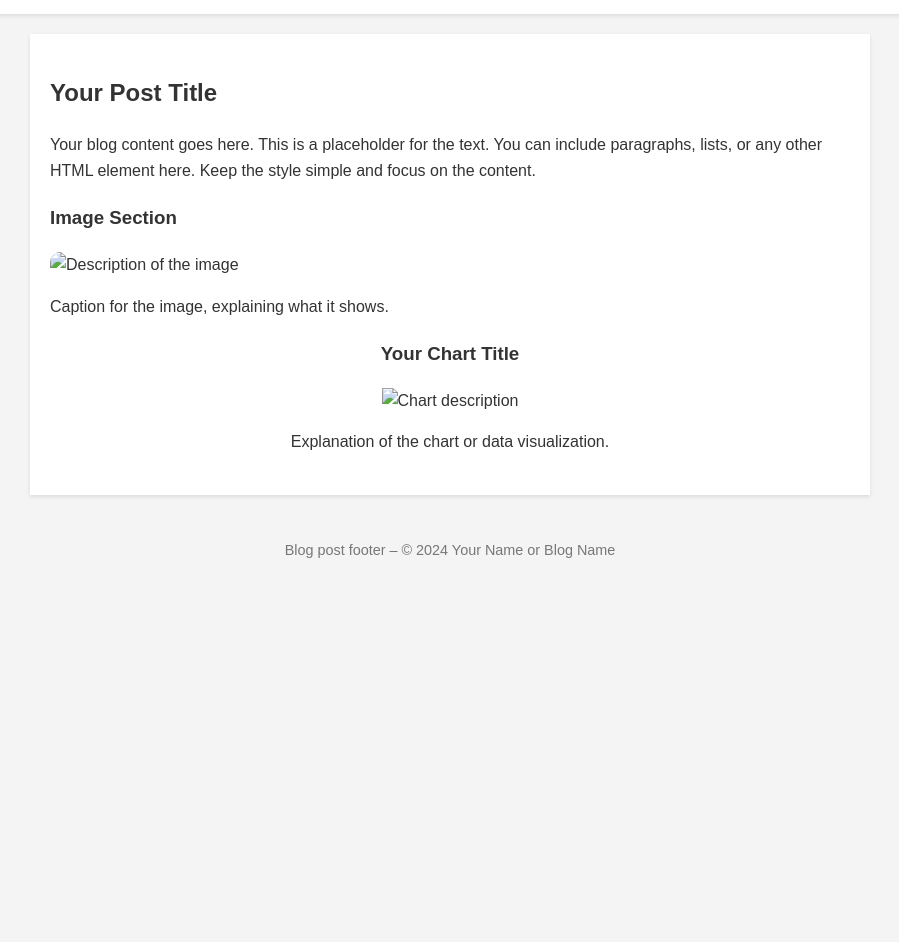
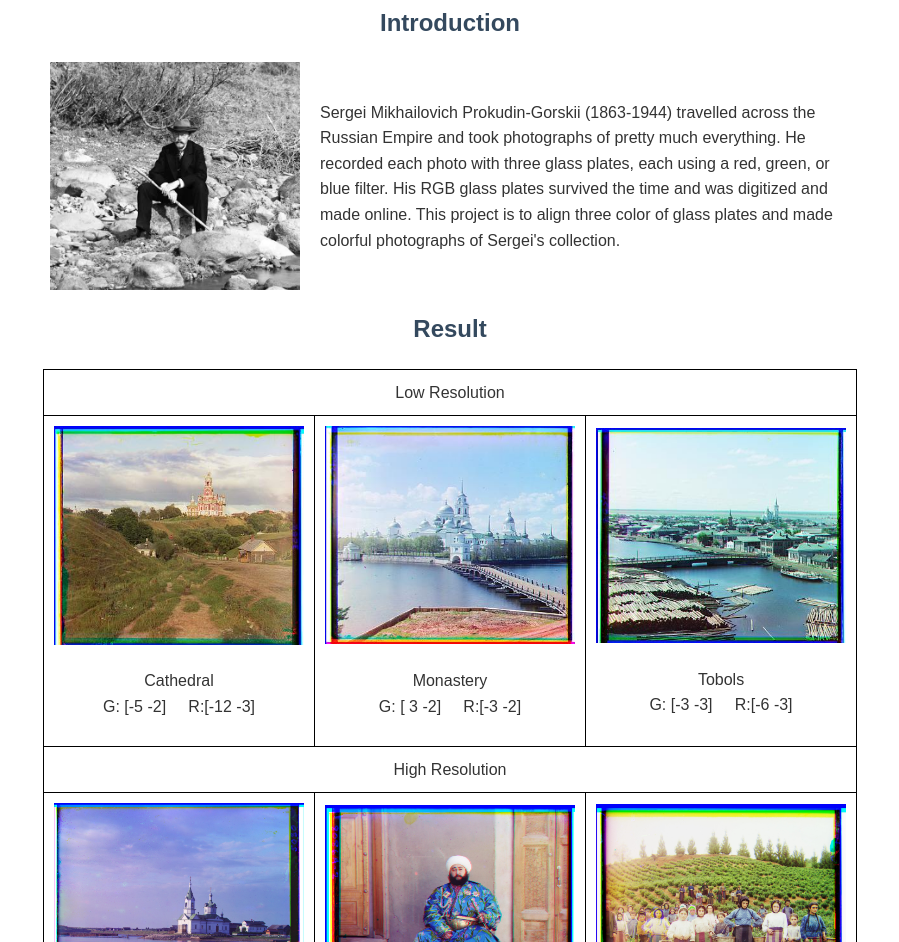
Before and after one commit to SAMHinSPACE/SAMHinSPACE.github.io, a plain HTML site: page index.html in a window 1280 px wide. Shown: the part 110-1052 px from the top of the page, without its empty margins (190-1089 px from the left). Before the commit the page ends 800 px from the top, so only its background shows below. Drawn offline with Linux system fonts and the light colour scheme.

Commit message:
half way

```diff
--- a/index.html
+++ b/index.html
@@ -3,100 +3,148 @@
 <head>
     <meta charset="UTF-8">
     <meta name="viewport" content="width=device-width, initial-scale=1.0">
-    <meta http-equiv="X-UA-Compatible" content="ie=edge">
-    <title>Your Blog Post</title>
+    <title>Project Introduction</title>
     <style>
         body {
-            font-family: 'Arial', sans-serif;
-            background-color: #f4f4f4;
+            font-family: Arial, sans-serif;
+            line-height: 1.6;
             color: #333;
-            margin: 0;
+            max-width: 800px;
+            margin: 0 auto;
             padding: 20px;
-            line-height: 1.6;
+
         }
-        header {
-            background-color: #fff;
-            padding: 20px;
-            box-shadow: 0 2px 4px rgba(0, 0, 0, 0.1);
+        h1 {
+            color: #004ba784;
             text-align: center;
         }
-        header h1 {
-            margin: 0;
-            font-size: 2.5em;
+        h2 {
+            color: #34495e;
+            text-align: center;
         }
+
         .container {
-            max-width: 800px;
-            margin: 20px auto;
-            padding: 20px;
-            background-color: #fff;
-            box-shadow: 0 2px 4px rgba(0, 0, 0, 0.1);
+            display: flex;
+            align-items: center;
         }
-        .post-section {
-            margin-bottom: 20px;
+        .container img {
+            margin-right: 20px; /* Adds space between the image and the paragraph */
         }
-        .post-section img {
-            max-width: 100%;
-            height: auto;
-            display: block;
-            margin: 10px 0;
-            border-radius: 10px;
+
+        .table-container {
+            display: flex;
+            justify-content: center; /* Center the table horizontally */
         }
-        .chart {
+
+
+        table {
+            border-collapse: collapse; /* Optional, for better border handling */
+        }
+
+        td {
+            border: 1px solid black;
+            padding: 10px;
             text-align: center;
-            margin: 20px 0;
         }
-        .chart img {
-            max-width: 100%;
-            height: auto;
-            display: inline-block;
+        img {
+            width : 250px;
         }
-        footer {
-            text-align: center;
-            padding: 10px 0;
-            font-size: 0.9em;
-            color: #777;
-        }
-        @media (max-width: 600px) {
-            header h1 {
-                font-size: 2em;
-            }
-            .container {
-                padding: 10px;
-            }
-        }
+
+</style>
     </style>
 </head>
+
 <body>
+    <h1>Colorizing the Prokudin-Gorskii photo collection</h1>
 
-<header>
-    <h1>Your Blog Title</h1>
-</header>
+    <h2>Introduction</h2>
 
-<div class="container">
-    <!-- Blog content section -->
-    <div class="post-section">
-        <h2>Your Post Title</h2>
-        <p>Your blog content goes here. This is a placeholder for the text. You can include paragraphs, lists, or any other HTML element here. Keep the style simple and focus on the content.</p>
+    <div class="container">
+        <img src="/result/sergei.jpg" alt="Description"  width=150;>
+        <p>
+            Sergei Mikhailovich Prokudin-Gorskii (1863-1944) travelled across the Russian Empire and took photographs of pretty
+            much everything. He recorded each photo with three glass plates, each using a red, green, or blue filter. His RGB glass
+            plates survived the time and was digitized and made online. This project is to align three color of glass plates and
+            made colorful photographs of Sergei's collection.
+        </p>
     </div>
 
-    <!-- Image section -->
-    <div class="post-section">
-        <h3>Image Section</h3>
-        <img src="your-image-url.jpg" alt="Description of the image">
-        <p>Caption for the image, explaining what it shows.</p>
+
+    <h2>Result</h2>
+    <div class="table-container">
+        <table>
+            <tr>
+                <td colspan=3>Low Resolution</td>
+            </tr>
+            <tr>
+                <td><img src = "/result/cathedral.jpg">
+                    <p>Cathedral<br>G: [-5 -2] &nbsp&nbsp&nbsp  R:[-12  -3]</p>
+                </td>
+                <td><img src = "/result/monastery.jpg">
+                    <p>Monastery<br>G: [ 3 -2] &nbsp&nbsp&nbsp  R:[-3 -2]</p>
+                </td>
+                <td><img src = "/result/tobolsk.jpg">
+                    <p>Tobols<br>G: [-3 -3] &nbsp&nbsp&nbsp  R:[-6 -3]</p>
+                </td>
+            </tr>
+            <tr>
+                <td colspan=3>High Resolution</td>
+            </tr>
+            <tr>
+                <td><img src = "/result/church.jpg">
+                    <p>Church<br>G: [-25  -4] &nbsp&nbsp&nbsp  R:[-58   4]</p>
+                </td>
+                <td><img src = "/result/emir.jpg">
+                    <p>Emir<br>G: [-49 -24] &nbsp&nbsp&nbsp  R:[-103  -57]</p>
+                </td>
+                <td><img src = "/result/harvesters.jpg">
+                    <p>Harvesters<br>G: [-60 -17] &nbsp&nbsp&nbsp  R:[-124  -14]</p>
+                </td>
+            </tr>
+            <tr>
+                <td><img src = "/result/icon.jpg">
+                    <p>Icon<br>G: [-41 -17] &nbsp&nbsp&nbsp  R:[-89 -23]</p>
+                </td>
+                <td><img src = "/result/lady.jpg">
+                    <p>Lady<br>G: [-55  -9] &nbsp&nbsp&nbsp  R:[-117  -12]</p>
+                </td>
+                <td><img src = "/result/melons.jpg">
+                    <p>Melons<br>G: [-81 -10] &nbsp&nbsp&nbsp  R:[-178  -14]</p>
+                </td>
+            </tr>
+            <tr>
+                <td><img src = "/result/onion_church.jpg">
+                    <p>Onion Church<br>G: [-51 -27] &nbsp&nbsp&nbsp  R:[-108  -36]</p>
+                </td>
+                <td><img src = "/result/sculpture.jpg">
+                    <p>Sculpture<br>G: [-33  11] &nbsp&nbsp&nbsp  R:[-140   27]</p>
+                </td>
+                <td><img src = "/result/self_portrait.jpg">
+                    <p>Portrait<br>G: [-79 -29] &nbsp&nbsp&nbsp  R:[-176  -37]</p>
+                </td>
+            </tr>
+            <tr></tr>
+                <td><img src = "/result/three_generations.jpg">
+                    <p>Three Generations<br>G: [-52 -14] &nbsp&nbsp&nbsp  R:[-111  -11]</p>
+                </td>
+                <td><img src = "/result/train.jpg">
+                    <p>Train<br>G: [-43  -6] &nbsp&nbsp&nbsp  R:[-87 -32]</p>
+                </td>
+            </tr>
+        </table>
     </div>
 
-    <!-- Chart section -->
-    <div class="chart">
-        <h3>Your Chart Title</h3>
-        <img src="your-chart-image-url.jpg" alt="Chart description">
-        <p>Explanation of the chart or data visualization.</p>
-    </div>
-</div>
+    <h2>Our Approach</h2>
+    <p>We approach this project by [brief explanation of methodology or approach]. This allows us to [benefits of the approach].</p>
 
-<footer>
-    <p>Blog post footer – © 2024 Your Name or Blog Name</p>
-</footer>
+    <img src="/api/placeholder/800/400" alt="Project Approach Diagram">
 
+    <h2>Get Involved</h2>
+    <p>We welcome contributions and feedback. Here's how you can get involved:</p>
+    <ul>
+        <li>Visit our website: [Your Website URL]</li>
+        <li>Contact us: [Your Contact Information]</li>
+        <li>Follow us on social media: [Social Media Links]</li>
+    </ul>
 </body>
 </html>
```
Also changed, not shown: result/cathedral.jpg (added), result/church.jpg (added), result/dsiplace.txt (added), result/emir.jpg (added), result/harvesters.jpg (added), result/icon.jpg (added), result/lady.jpg (added), result/melons.jpg (added), result/monastery.jpg (added), result/onion_church.jpg (added), result/sergei.jpg (added), result/tobolsk.jpg (added), 4 other files.
